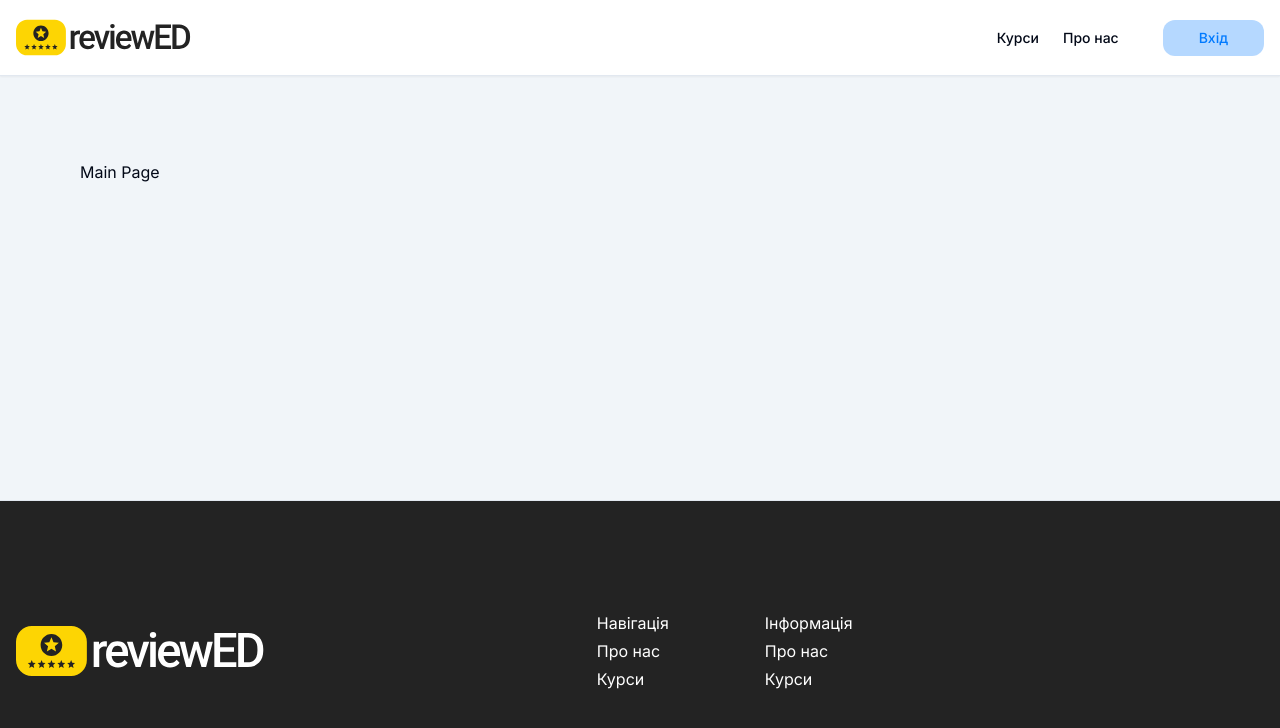
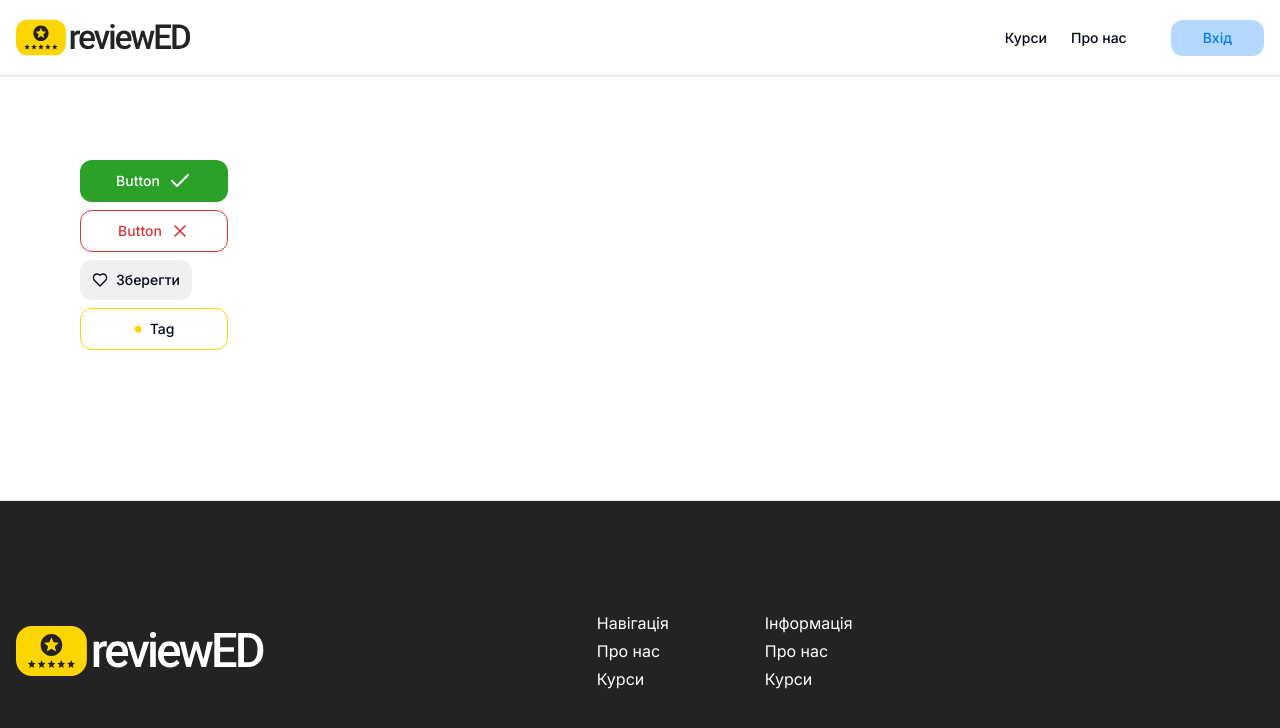
Before and after one commit to koddaks/reviewed-training-courses, a Next.js app: page / in a window 1280 px wide. Shown: the top 728 px of the page. Built offline with nearby package versions, Linux system fonts and the light colour scheme.

Commit message:
test buttons variants

```diff
--- a/app/(main)/layout.tsx
+++ b/app/(main)/layout.tsx
@@ -1,14 +1,14 @@
-import Footer from "@/components/footer"
-import Header from "@/components/header";
+import Footer from '@/components/footer';
+import Header from '@/components/header';
 
 const MainLayout = ({ children }: { children: React.ReactNode }) => {
-    return (
-        <div className="h-full bg-slate-100">
-        <Header />
-        <main className="pt-40 pb-20 bg-slate-100">{children}</main>
-        <Footer />
-      </div>
-    )
-}
+  return (
+    <div className="h-full">
+      <Header />
+      <main className="pt-40 pb-20">{children}</main>
+      <Footer />
+    </div>
+  );
+};
 
 export default MainLayout;
--- a/app/(main)/page.tsx
+++ b/app/(main)/page.tsx
@@ -1,5 +1,19 @@
+import { ApproveButton } from '@/components/buttons/approve-button';
+import { FavoriteButton } from '@/components/buttons/favorite-button';
+import { TagButton } from '@/components/buttons/tag-button';
+import { RejectButton } from '@/components/buttons/reject-button';
+
 const MainPage = () => {
-  return <div className="container mx-auto">Main Page</div>;
+  return (
+    <div className="container mx-auto">
+      <div className="flex flex-col gap-2 w-[148px]">
+        <ApproveButton />
+        <RejectButton />
+        <FavoriteButton />
+        <TagButton/>
+      </div>
+    </div>
+  );
 };
 
 export default MainPage;
--- /dev/null
+++ b/components/buttons/approve-button.tsx
@@ -0,0 +1,11 @@
+import { Button } from "../ui/button";
+import { Check } from 'lucide-react';
+
+
+export const ApproveButton = () => {
+  return (
+    <Button size="lg" variant="approve" className="px-9 py-[21px] hover:bg-greendark transition-colors duration-300">
+      Button <Check className="ml-2 w-6 h-6 " />
+    </Button>
+  );
+};
--- /dev/null
+++ b/components/buttons/favorite-button.tsx
@@ -0,0 +1,28 @@
+'use client';
+
+import { cn } from '@/lib/utils';
+import { Button } from '../ui/button';
+import { Heart } from 'lucide-react';
+import { useState } from 'react';
+
+export const FavoriteButton = () => {
+  const [isActive, setIsActive] = useState(false);
+
+  return (
+    <Button
+      size="sm"
+      className={cn(
+        'w-28 h-10 text-black rounded-xl bg-grey hover:bg-greyLight gap-2',
+        isActive && 'bg-greyLight'
+      )}
+      onClick={() => {
+        setIsActive(!isActive);
+      }}
+    >
+      <Heart
+        className={cn('w-4 h-4 ', isActive && 'text-purple fill-purple')}
+      />
+      <span className="text-black">Зберегти</span>
+    </Button>
+  );
+};
--- /dev/null
+++ b/components/buttons/reject-button.tsx
@@ -0,0 +1,11 @@
+import { Button } from '../ui/button';
+import { X } from 'lucide-react';
+
+export const RejectButton = () => {
+  return (
+    <Button size="lg" variant="reject" className="px-9 py-[20px]">
+      Button
+      <X className="ml-2 w-5 h-6" />
+    </Button>
+  );
+};
--- /dev/null
+++ b/components/buttons/tag-button.tsx
@@ -0,0 +1,32 @@
+'use client';
+
+import { useState } from 'react';
+import { Button } from '../ui/button';
+import { Dot } from 'lucide-react';
+import { cn } from '@/lib/utils';
+
+export const TagButton = () => {
+  const [disabled, setDisabled] = useState(false);
+  return (
+    <Button
+      onClick={() => {
+        setDisabled(!disabled);
+      }}
+      size="lg"
+      //   disabled={disabled}
+      variant="outline"
+      className={cn(
+        'group px-9 py-5  border-yellow hover:bg-greyLight hover:border-greyLight transition-colors duration-300',
+        disabled && 'text-greyDark border-greyDark'
+      )}
+    >
+      <Dot
+        className={cn(
+          'w-10 h-10 -ml-4 text-yellow  group-hover:text-purple transition-colors duration-300',
+          disabled && 'text-greyDark'
+        )}
+      />
+      <span className="relative -ml-2 text-black">Tag</span>
+    </Button>
+  );
+};
--- a/components/ui/button.tsx
+++ b/components/ui/button.tsx
@@ -19,11 +19,13 @@ const buttonVariants = cva(
         ghost: 'hover:bg-accent hover:text-accent-foreground',
         link: 'text-primary underline-offset-4 hover:underline',
         daylight: 'bg-daylight text-bluelight hover:bg-daylight/90',
+        approve: 'bg-green text-white hover:bg-green/90',
+        reject: "border border-red bg-background text-red hover:underline",
       },
       size: {
         default: 'h-10 px-4 py-2',
         sm: 'h-9 rounded-md px-3',
-        lg: 'h-9 rounded-xl px-9',
+        lg: 'h-9 rounded-xl px-8',
         icon: 'h-10 w-10',
         inline: 'h-auto px-2 py-1.5 text-sm',
       },
--- a/tailwind.config.ts
+++ b/tailwind.config.ts
@@ -24,6 +24,17 @@ const config = {
         },
         daylight: '#B5D8FF',
         bluelight: "#007AFF",
+        green: "#2CA129",
+        greendark: "#038A00",
+        red: "#D83434",
+        grey: "#EAEAEAB2",
+        greyLight: "#EBE8FA",
+        greyDark: "#616161",
+        purple: "#7B34D8",
+        yellow: "#FDD503",
+
+
+
 
         border: 'hsl(var(--border))',
         input: 'hsl(var(--input))',
```
